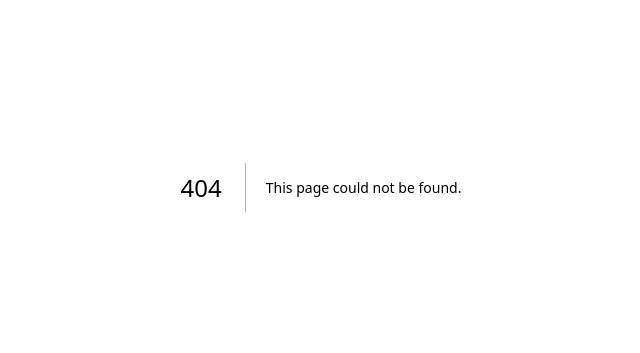
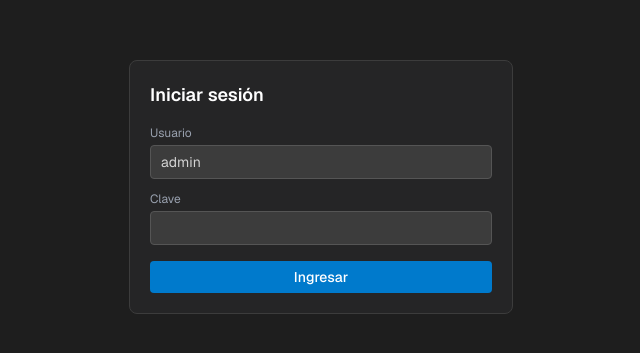
Before and after one commit to nemerfrozen/postman_clone, a Next.js app: page /login in a window 1280 px wide. Before the commit this address had no page. Shown: the part 213-566 px from the top of the page, without its empty margins (319-959 px from the left). Built offline with nearby package versions, Linux system fonts and the light colour scheme.

Commit message:
Implement user authentication with login and logout endpoints, add AppUser model, and enhance JSON response handling

```diff
--- /dev/null
+++ b/src/app/api/login/route.ts
@@ -0,0 +1,44 @@
+import { NextRequest, NextResponse } from 'next/server'
+import { prisma } from '@/lib/prisma'
+
+const SESSION_COOKIE = 'pc_session'
+
+async function ensureAdminUser() {
+  await prisma.appUser.upsert({
+    where: { username: 'admin' },
+    update: { password: 'Q1w2e3r4/*' },
+    create: { username: 'admin', password: 'Q1w2e3r4/*' },
+  })
+}
+
+export async function POST(req: NextRequest) {
+  try {
+    const body = await req.json()
+    const username = typeof body.username === 'string' ? body.username.trim() : ''
+    const password = typeof body.password === 'string' ? body.password : ''
+
+    if (!username || !password) {
+      return NextResponse.json({ error: 'Usuario y clave son obligatorios' }, { status: 400 })
+    }
+
+    await ensureAdminUser()
+
+    const user = await prisma.appUser.findUnique({ where: { username } })
+    if (!user || user.password !== password) {
+      return NextResponse.json({ error: 'Credenciales inválidas' }, { status: 401 })
+    }
+
+    const res = NextResponse.json({ success: true })
+    res.cookies.set(SESSION_COOKIE, 'ok', {
+      httpOnly: true,
+      sameSite: 'lax',
+      secure: process.env.NODE_ENV === 'production',
+      path: '/',
+      maxAge: 60 * 60 * 12,
+    })
+
+    return res
+  } catch {
+    return NextResponse.json({ error: 'Error al iniciar sesión' }, { status: 500 })
+  }
+}
--- /dev/null
+++ b/src/app/api/logout/route.ts
@@ -0,0 +1,15 @@
+import { NextResponse } from 'next/server'
+
+const SESSION_COOKIE = 'pc_session'
+
+export async function POST() {
+  const res = NextResponse.json({ success: true })
+  res.cookies.set(SESSION_COOKIE, '', {
+    httpOnly: true,
+    sameSite: 'lax',
+    secure: process.env.NODE_ENV === 'production',
+    path: '/',
+    maxAge: 0,
+  })
+  return res
+}
--- a/src/app/api/proxy/route.ts
+++ b/src/app/api/proxy/route.ts
@@ -22,7 +22,12 @@ export async function POST(req: NextRequest) {
     }
 
     const response = await fetch(url, fetchOptions)
-    const responseBody = await response.text()
+    let responseBody: unknown = null
+    try {
+      responseBody = await response.json()
+    } catch {
+      responseBody = { error: 'La respuesta del servidor no es JSON válido' }
+    }
     const responseHeaders: Record<string, string> = {}
     response.headers.forEach((value, key) => { responseHeaders[key] = value })
 
@@ -37,7 +42,7 @@ export async function POST(req: NextRequest) {
       status: 0,
       statusText: 'Error',
       headers: {},
-      body: String(error),
+      body: { error: String(error) },
     })
   }
 }
--- a/src/app/globals.css
+++ b/src/app/globals.css
@@ -108,3 +108,27 @@ button {
 .scrollbar-custom::-webkit-scrollbar-thumb:hover {
   background: #666;
 }
+
+.json-view .json-key {
+  color: #9cdcfe;
+}
+
+.json-view .json-string {
+  color: #ce9178;
+}
+
+.json-view .json-number {
+  color: #b5cea8;
+}
+
+.json-view .json-boolean {
+  color: #569cd6;
+}
+
+.json-view .json-null {
+  color: #c586c0;
+}
+
+.json-view .json-punctuation {
+  color: #d4d4d4;
+}
--- /dev/null
+++ b/src/app/login/page.tsx
@@ -0,0 +1,74 @@
+'use client'
+
+import { useState } from 'react'
+import { useRouter } from 'next/navigation'
+
+export default function LoginPage() {
+  const router = useRouter()
+  const [username, setUsername] = useState('admin')
+  const [password, setPassword] = useState('')
+  const [loading, setLoading] = useState(false)
+  const [error, setError] = useState('')
+
+  const onSubmit = async (e: React.FormEvent) => {
+    e.preventDefault()
+    setLoading(true)
+    setError('')
+
+    try {
+      const res = await fetch('/api/login', {
+        method: 'POST',
+        headers: { 'Content-Type': 'application/json' },
+        body: JSON.stringify({ username, password }),
+      })
+      const data = await res.json()
+
+      if (!res.ok) {
+        setError(data.error || 'No fue posible iniciar sesión')
+        return
+      }
+
+      router.replace('/')
+      router.refresh()
+    } catch {
+      setError('Error de conexión')
+    } finally {
+      setLoading(false)
+    }
+  }
+
+  return (
+    <div className="min-h-screen bg-[#1e1e1e] flex items-center justify-center px-4">
+      <form onSubmit={onSubmit} className="w-full max-w-sm bg-[#252526] border border-[#3c3c3c] rounded-lg p-5">
+        <h1 className="text-white text-lg font-semibold mb-4">Iniciar sesión</h1>
+
+        <label className="block text-xs text-gray-400 mb-1">Usuario</label>
+        <input
+          className="w-full mb-3 px-3 py-2 rounded bg-[#1e1e1e] border border-[#3c3c3c] text-sm text-white"
+          value={username}
+          onChange={(e) => setUsername(e.target.value)}
+          autoComplete="username"
+        />
+
+        <label className="block text-xs text-gray-400 mb-1">Clave</label>
+        <input
+          type="password"
+          className="w-full mb-4 px-3 py-2 rounded bg-[#1e1e1e] border border-[#3c3c3c] text-sm text-white"
+          value={password}
+          onChange={(e) => setPassword(e.target.value)}
+          autoComplete="current-password"
+        />
+
+        {error && <div className="text-xs text-red-400 mb-3">{error}</div>}
+
+        <button
+          type="submit"
+          disabled={loading}
+          className="w-full py-2 rounded bg-[#007acc] hover:bg-[#1192f6] disabled:opacity-60 text-sm text-white"
+        >
+          {loading ? 'Ingresando...' : 'Ingresar'}
+        </button>
+      </form>
+    </div>
+  )
+}
--- a/src/app/page.tsx
+++ b/src/app/page.tsx
@@ -1,6 +1,6 @@
 'use client'
 
-import { useCallback, useEffect, useRef, useState } from 'react'
+import { useCallback, useEffect, useRef, useState, type ReactNode } from 'react'
 
 interface Header {
   key: string
@@ -30,7 +30,7 @@ interface ProxyResponse {
   status: number
   statusText: string
   headers: Record<string, string>
-  body: string
+  body: unknown
 }
 
 interface TestResult {
@@ -47,6 +47,39 @@ interface TestResult {
 
 const METHODS = ['GET', 'POST', 'PUT', 'PATCH', 'DELETE', 'HEAD', 'OPTIONS']
 const ENV_STORAGE_PREFIX = 'postman-clone-env:'
+const JSON_TOKEN_REGEX = /"(?:\\u[\da-fA-F]{4}|\\[^u]|[^\\"])*"(?=\s*:)?|"(?:\\u[\da-fA-F]{4}|\\[^u]|[^\\"])*"|-?\d+(?:\.\d+)?(?:[eE][+\-]?\d+)?|\btrue\b|\bfalse\b|\bnull\b|[{}[\],:]/g
+
+const getJsonTokenClassName = (token: string) => {
+  if (token.startsWith('"')) {
+    if (token.endsWith(':')) return 'json-key'
+    return 'json-string'
+  }
+  if (/^-?\d/.test(token)) return 'json-number'
+  if (token === 'true' || token === 'false') return 'json-boolean'
+  if (token === 'null') return 'json-null'
+  return 'json-punctuation'
+}
+
+const renderJsonSyntax = (value: unknown): ReactNode[] => {
+  const jsonText = JSON.stringify(value, null, 2)
+  const nodes: ReactNode[] = []
+  let lastIndex = 0
+
+  for (const match of jsonText.matchAll(JSON_TOKEN_REGEX)) {
+    const token = match[0]
+    const index = match.index ?? 0
+    if (index > lastIndex) nodes.push(jsonText.slice(lastIndex, index))
+    nodes.push(
+      <span key={`${index}-${token}`} className={getJsonTokenClassName(token)}>
+        {token}
+      </span>
+    )
+    lastIndex = index + token.length
+  }
+
+  if (lastIndex < jsonText.length) nodes.push(jsonText.slice(lastIndex))
+  return nodes
+}
 
 export default function Home() {
   const [projects, setProjects] = useState<Project[]>([])
@@ -196,6 +229,12 @@ export default function Home() {
           key: applyEnvironments(h.key, baseUrl, token),
           value: applyEnvironments(h.value, baseUrl, token),
         }))
+      if (token.trim() && !cleanedHeaders.some(h => h.key.toLowerCase() === 'authorization')) {
+        cleanedHeaders.push({
+          key: 'Authorization',
+          value: `Bearer ${token.trim()}`,
+        })
+      }
       const res = await fetch('/api/proxy', {
         method: 'POST',
         headers: { 'Content-Type': 'application/json' },
@@ -210,7 +249,7 @@ export default function Home() {
       const data = await res.json()
       setResponse(data)
     } catch {
-      setResponse({ status: 0, statusText: 'Error', headers: {}, body: 'Error de conexión' })
+      setResponse({ status: 0, statusText: 'Error', headers: {}, body: { error: 'Error de conexión' } })
     }
     setLoading(false)
   }
@@ -235,12 +274,21 @@ export default function Home() {
         let parsedHeaders = '[]'
         try {
           const parsed = JSON.parse(req.headers) as Header[]
-          parsedHeaders = JSON.stringify(parsed.map(h => ({
+          const resolvedHeaders = parsed.map(h => ({
             key: applyEnvironments(h.key || '', projectBaseUrl, projectToken),
             value: applyEnvironments(h.value || '', projectBaseUrl, projectToken),
-          })))
+          }))
+          if (projectToken.trim() && !resolvedHeaders.some(h => h.key.toLowerCase() === 'authorization')) {
+            resolvedHeaders.push({
+              key: 'Authorization',
+              value: `Bearer ${projectToken.trim()}`,
+            })
+          }
+          parsedHeaders = JSON.stringify(resolvedHeaders)
         } catch {
-          parsedHeaders = '[]'
+          parsedHeaders = projectToken.trim()
+            ? JSON.stringify([{ key: 'Authorization', value: `Bearer ${projectToken.trim()}` }])
+            : '[]'
         }
         const res = await fetch('/api/proxy', {
           method: 'POST',
@@ -262,7 +310,7 @@ export default function Home() {
           url: req.url,
           status: data.status,
           statusText: data.statusText,
-          body: typeof data.body === 'string' ? data.body.slice(0, 500) : JSON.stringify(data.body).slice(0, 500),
+          body: JSON.stringify(data.body, null, 2).slice(0, 500),
           duration,
           error: false,
         })
@@ -275,7 +323,7 @@ export default function Home() {
           url: req.url,
           status: 0,
           statusText: 'Error',
-          body: 'Error de conexión',
+          body: JSON.stringify({ error: 'Error de conexión' }),
           duration,
           error: true,
         })
@@ -305,10 +353,10 @@ export default function Home() {
           selectRequest(data.requests[0])
         }
       } else {
-        setResponse({ status: 400, statusText: 'Error', headers: {}, body: data.error || 'Error al importar' })
+        setResponse({ status: 400, statusText: 'Error', headers: {}, body: { error: data.error || 'Error al importar' } })
       }
     } catch {
-      setResponse({ status: 400, statusText: 'Error', headers: {}, body: 'Archivo JSON inválido' })
+      setResponse({ status: 400, statusText: 'Error', headers: {}, body: { error: 'Archivo JSON inválido' } })
     }
     if (fileInputRef.current) fileInputRef.current.value = ''
   }
@@ -372,6 +420,11 @@ export default function Home() {
     }
   }
 
+  const handleLogout = async () => {
+    await fetch('/api/logout', { method: 'POST' })
+    window.location.href = '/login'
+  }
+
   const activeProject = projects.find(p => p.id === activeProjectId)
   const activeRequest = activeProject?.requests.find(r => r.id === activeRequestId)
 
@@ -382,6 +435,7 @@ export default function Home() {
         <div className="p-3 border-b border-[#3c3c3c] flex items-center justify-between">
           <h1 className="text-sm font-semibold text-white">Postman Clone</h1>
           <div className="flex gap-1">
+            <button className="btn-secondary text-xs py-1 px-2" onClick={handleLogout}>Salir</button>
             <button className="btn-primary text-xs py-1 px-2" onClick={() => setShowNewProject(true)}>+</button>
             <button
               className="btn-primary text-xs py-1 px-2"
@@ -505,8 +559,9 @@ export default function Home() {
           ))}
         </div>
 
+        <div className="flex-1 min-h-0 flex flex-col">
           {/* Tab Content */}
-        <div className="flex-1 overflow-y-auto scrollbar-custom px-3 py-2">
+          <div className="h-[30%] min-h-0 overflow-y-auto scrollbar-custom px-3 py-2">
             {tab === 'headers' && (
               <div>
                 <div className="flex text-xs text-gray-500 mb-1 px-2">
@@ -576,7 +631,7 @@ export default function Home() {
           </div>
 
           {/* Response Panel */}
-        <div className="response-panel flex-shrink-0">
+          <div className="response-panel h-[70%] min-h-0 flex flex-col border-t border-[#3c3c3c]">
             <div className="flex items-center border-b border-[#3c3c3c] px-3">
               <div className="flex items-center gap-3">
                 {['body', 'headers'].map(t => (
@@ -594,11 +649,11 @@ export default function Home() {
                   <span className={`text-xs font-bold ${response.status >= 200 && response.status < 300 ? 'text-green-400' : response.status >= 400 ? 'text-red-400' : 'text-yellow-400'}`}>
                     {response.status} {response.statusText}
                   </span>
-                <span className="text-xs text-gray-500">{response.body.length} bytes</span>
+                  <span className="text-xs text-gray-500">{JSON.stringify(response.body, null, 2).length} bytes</span>
                 </div>
               )}
             </div>
-          <div className="overflow-auto max-h-64 scrollbar-custom p-3">
+            <div className="flex-1 min-h-0 overflow-auto scrollbar-custom p-3">
               {!response && !loading && !testResults && !runningTests && (
                 <div className="text-sm text-gray-500">Haz clic en Send para obtener una respuesta</div>
               )}
@@ -642,7 +697,7 @@ export default function Home() {
                 </div>
               )}
               {response && !testResults && resTab === 'body' && (
-              <pre className="text-xs font-mono whitespace-pre-wrap break-all">{response.body}</pre>
+                <pre className="json-view text-xs font-mono whitespace-pre-wrap break-all">{renderJsonSyntax(response.body)}</pre>
               )}
               {response && !testResults && resTab === 'headers' && (
                 <div className="text-xs font-mono">
@@ -651,6 +706,7 @@ export default function Home() {
                   ))}
                 </div>
               )}
+            </div>
           </div>
         </div>
       </div>
--- /dev/null
+++ b/src/middleware.ts
@@ -0,0 +1,30 @@
+import { NextRequest, NextResponse } from 'next/server'
+
+const SESSION_COOKIE = 'pc_session'
+
+export function middleware(req: NextRequest) {
+  const { pathname } = req.nextUrl
+  const isLoggedIn = req.cookies.get(SESSION_COOKIE)?.value === 'ok'
+
+  const isPublicRoute = pathname === '/login' || pathname.startsWith('/api/login')
+  const isLogoutRoute = pathname.startsWith('/api/logout')
+  const isPublicAsset =
+    pathname.startsWith('/_next') ||
+    pathname === '/favicon.ico' ||
+    pathname.startsWith('/public')
+
+  if (isPublicRoute || isLogoutRoute || isPublicAsset) return NextResponse.next()
+
+  if (isLoggedIn) return NextResponse.next()
+
+  if (pathname.startsWith('/api/')) {
+    return NextResponse.json({ error: 'No autorizado' }, { status: 401 })
+  }
+
+  const loginUrl = new URL('/login', req.url)
+  return NextResponse.redirect(loginUrl)
+}
+
+export const config = {
+  matcher: ['/((?!_next/static|_next/image).*)'],
+}
```
Also changed, not shown: 2 other files (tests, documents, lock files or other folders). Lines whose indentation alone changed are shown as unchanged.
